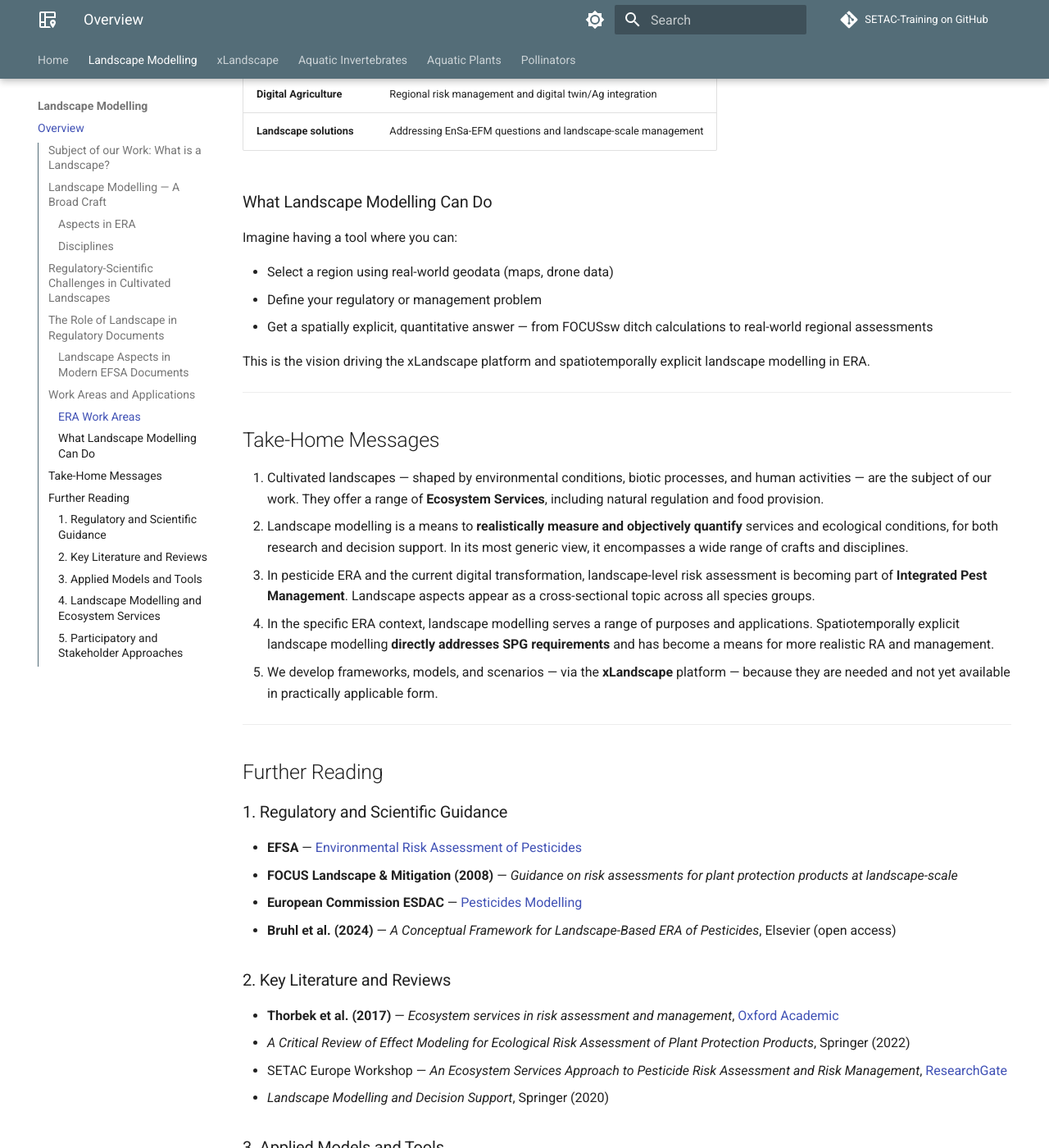
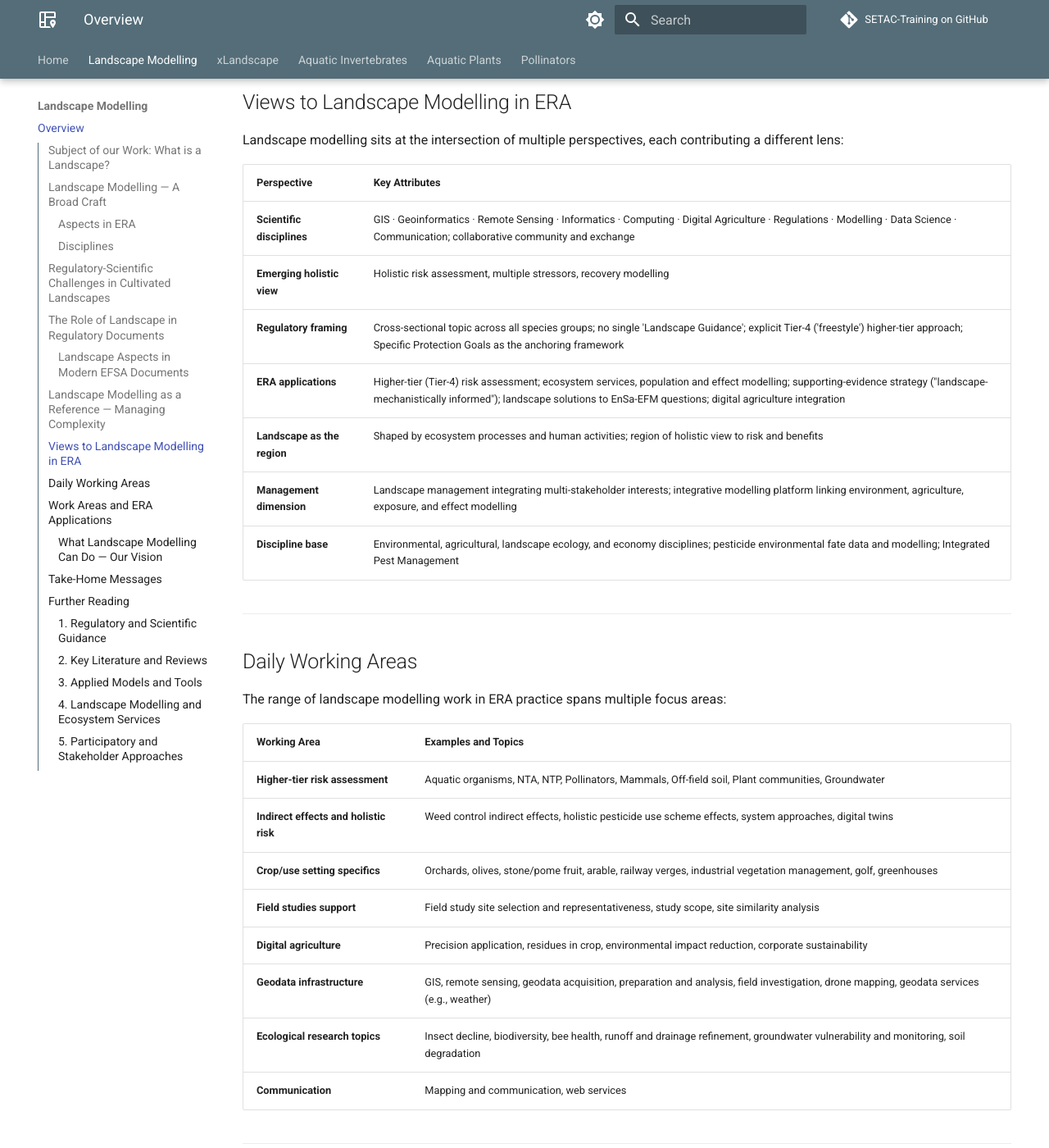
Before and after one commit to xlandscape/SETAC-Training, an MkDocs documentation site: the page built from docs/LandscapeModelling/index.md, in a window 1280 px wide and 1400 px high, scrolled down 3547 px. Shown: the whole window at 82% size. Built offline with MkDocs 1.6.1 and Material for MkDocs 9.7.7, drawn with Linux system fonts in a browser that asks for light colours; comment, search, counter and statistics services are not loaded; some of the changed text lies outside the part shown.

Commit message:
final draft 'Landscape Modelling' section

```diff
--- a/docs/LandscapeModelling/index.md
+++ b/docs/LandscapeModelling/index.md
@@ -17,37 +17,43 @@
 
 > Landscape modelling provides a means to make ecosystem services explicit, measurable, and comparable — supporting a holistic view on risk, trade-offs, and decision-making in environmental risk assessment and management.
 
-**Specific Protection Goals (SPGs)** in environmental risk assessment are derived directly from these ecosystem services of cultural landscapes.
+**Specific Protection Goals (SPGs)** in environmental risk assessment translate ecosystem service values into concrete, spatially explicit, and model-based regulatory protection targets. Landscape modelling is an essential connecting element between Ecosystem Services and SPGs.
 
 ---
 
 ## Landscape Modelling — A Broad Craft
 
-Landscape modelling in ERA covers a wide range of topics, spanning from the foundational data craft through to digital risk management in precision agriculture and integrated pest management.
+Landscape modelling in ERA covers a wide range of topics, spanning from the foundational data craft through to digital risk management in precision agriculture and integrated pest management. It can broadly be divided into two categories:
+
+- **Fundamental Craft** — the basic data, geoinformatics, and environmental-fate skills that underpin all landscape modelling work
+- **Modelling-related Topics** — the problem-oriented, integrative modelling that connects environmental processes, human activities, and risk endpoints
 
 ### Aspects in ERA
 
 Landscape modelling fulfils multiple roles in environmental risk assessment:
 
-| Aspect | Role |
-|--------|------|
+| Aspect | Description |
+|--------|-------------|
+| **Integration** | Links pesticide use, exposure, environmental fate and effect models; integrates risk characterisation with Specific Protection Goals |
+| **Holistic risk view** | Addresses baseline definition, comparative risk assessment, and multiple stressors |
+| **Risk Management** | Supports landscape design, mitigation options, integrated pest management |
 | **Communication** | Stakeholder involvement, transparency, risk communication |
-| **Integration** | Links exposure, fate, effect models and risk characterisation with SPGs |
-| **Holistic risk view** | Addresses baseline definition, comparative risk assessment, multiple stressors |
-| **Risk Management** | Supports landscape design, mitigation options, integrated pest management |
+| **EU initiatives** | Integration with further EU initiatives and research programmes |
+| **Uncertainty reduction** | Reduces uncertainty through spatially and temporally explicit representation |
 
 ### Disciplines
 
 Landscape modelling in ERA is inherently **interdisciplinary and integrative**, linking environmental processes, human activities, and risk modelling:
 
-GIS · Geoinformatics · Remote Sensing · Informatics · Computing · Digital Agriculture · Regulations · Modelling · Data Science · Communication
+GIS · Geoinformatics · Remote Sensing · Informatics · Computing · Digital Agriculture · Regulations · Modelling · Data Science · Communication · Exchange · Network · Community
 
 Core cross-disciplinary capabilities include:
 
-- **Ecological modelling** — basis for EFM endpoints and integrated risk/benefit analysis
-- **Environmental fate modelling** — the foundational craft; data-driven daily business
-- **Recovery and connectivity analysis** — demonstrates recovery potential for non-target populations (e.g. NTA, insecticide case studies)
-- **Spatially explicit landscape modelling** — purpose-driven representation of reality; supports regional risk management and digital twin approaches
+- **Ecological modelling** — basis for risk/effect endpoints and integrated risk/benefit analysis
+- **Environmental fate modelling** — the basic craft; data is the foundation and daily business
+- **Spatially explicit landscape modelling** — the supreme craft and core business; purpose-driven representation of reality
+- **Recovery and connectivity analysis** — demonstrates recovery potential for non-target populations (e.g. NTA, insecticide connectivity case studies)
+- **Regional risk management and digital twin** — supports digital agriculture, precision application, corporate sustainability
 
 ---
 
@@ -93,13 +99,46 @@
 
 ---
 
-## Work Areas and Applications
+## Landscape Modelling as a Reference — Managing Complexity
 
-Landscape modelling is **more realistic than a standard scenario, but still a model of the world**. Approaches are purpose-driven and problem-oriented — only as complex as necessary for the question at hand.
+Landscape modelling is **more realistic than a standard scenario, but not the reality — still a model of the world**. Approaches, comprising models, components, and scenarios, are purpose-driven and problem-oriented, and are typically only as complex as necessary for the question at hand.
 
-> *"We work with models of reality — purpose-driven, tiered."*
+---
 
-### ERA Work Areas
+## Views to Landscape Modelling in ERA
+
+Landscape modelling sits at the intersection of multiple perspectives, each contributing a different lens:
+
+| Perspective | Key Attributes |
+|-------------|---------------|
+| **Scientific disciplines** | GIS · Geoinformatics · Remote Sensing · Informatics · Computing · Digital Agriculture · Regulations · Modelling · Data Science · Communication; collaborative community and exchange |
+| **Emerging holistic view** | Holistic risk assessment, multiple stressors, recovery modelling |
+| **Regulatory framing** | Cross-sectional topic across all species groups; no single 'Landscape Guidance'; explicit Tier-4 ('freestyle') higher-tier approach; Specific Protection Goals as the anchoring framework |
+| **ERA applications** | Higher-tier (Tier-4) risk assessment; ecosystem services, population and effect modelling; supporting-evidence strategy ("landscape-mechanistically informed"); landscape solutions to EnSa-EFM questions; digital agriculture integration |
+| **Landscape as the region** | Shaped by ecosystem processes and human activities; region of holistic view to risk and benefits |
+| **Management dimension** | Landscape management integrating multi-stakeholder interests; integrative modelling platform linking environment, agriculture, exposure, and effect modelling |
+| **Discipline base** | Environmental, agricultural, landscape ecology, and economy disciplines; pesticide environmental fate data and modelling; Integrated Pest Management |
+
+---
+
+## Daily Working Areas
+
+The range of landscape modelling work in ERA practice spans multiple focus areas:
+
+| Working Area | Examples and Topics |
+|---|---|
+| **Higher-tier risk assessment** | Aquatic organisms, NTA, NTP, Pollinators, Mammals, Off-field soil, Plant communities, Groundwater |
+| **Indirect effects and holistic risk** | Weed control indirect effects, holistic pesticide use scheme effects, system approaches, digital twins |
+| **Crop/use setting specifics** | Orchards, olives, stone/pome fruit, arable, railway verges, industrial vegetation management, golf, greenhouses |
+| **Field studies support** | Field study site selection and representativeness, study scope, site similarity analysis |
+| **Digital agriculture** | Precision application, residues in crop, environmental impact reduction, corporate sustainability |
+| **Geodata infrastructure** | GIS, remote sensing, geodata acquisition, preparation and analysis, field investigation, drone mapping, geodata services (e.g., weather) |
+| **Ecological research topics** | Insect decline, biodiversity, bee health, runoff and drainage refinement, groundwater vulnerability and monitoring, soil degradation |
+| **Communication** | Mapping and communication, web services |
+
+---
+
+## Work Areas and ERA Applications
 
 | Area | Description |
 |------|-------------|
@@ -109,15 +148,17 @@
 | **Digital Agriculture** | Regional risk management and digital twin/Ag integration |
 | **Landscape solutions** | Addressing EnSa-EFM questions and landscape-scale management |
 
-### What Landscape Modelling Can Do
+### What Landscape Modelling Can Do — Our Vision
 
-Imagine having a tool where you can:
+> *"You have a tool at hand enabling you to build and run processes and models at landscape-level, using real-world data. You can adapt this tool to your problem. It's open source. You can make use of open developments done by your colleagues. You can run the landscape models on your laptop or large cloud systems."*
 
-- Select a region using real-world geodata (maps, drone data)
-- Define your regulatory or management problem
-- Get a spatially explicit, quantitative answer — from FOCUSsw ditch calculations to real-world regional assessments
+More specifically:
 
-This is the vision driving the xLandscape platform and spatiotemporally explicit landscape modelling in ERA.
+- The conceptual foundation is embedded into regulatory-scientific frameworks, with **tiered scenario development** — start on screening levels and increase detail as needed
+- Scenario services support users on request
+- **Consistency, freeze, and versioning** ensure full long-term availability and reproducibility within a regulatory context
+
+This is why an open, modular, and collaborative landscape modelling framework — **xLandscape** — is the route to take: models, components and scenarios, developed collaboratively because they are needed and not yet practically available.
 
 ---
 
@@ -127,7 +168,7 @@
 2. Landscape modelling is a means to **realistically measure and objectively quantify** services and ecological conditions, for both research and decision support. In its most generic view, it encompasses a wide range of crafts and disciplines.
 3. In pesticide ERA and the current digital transformation, landscape-level risk assessment is becoming part of **Integrated Pest Management**. Landscape aspects appear as a cross-sectional topic across all species groups.
 4. In the specific ERA context, landscape modelling serves a range of purposes and applications. Spatiotemporally explicit landscape modelling **directly addresses SPG requirements** and has become a means for more realistic RA and management.
-5. We develop frameworks, models, and scenarios — via the **xLandscape** platform — because they are needed and not yet available in practically applicable form.
+5. We develop frameworks, models, and scenarios — via the **xLandscape** platform — because they are needed and do not yet exist or are not practically applicable.
 
 ---
 
```
